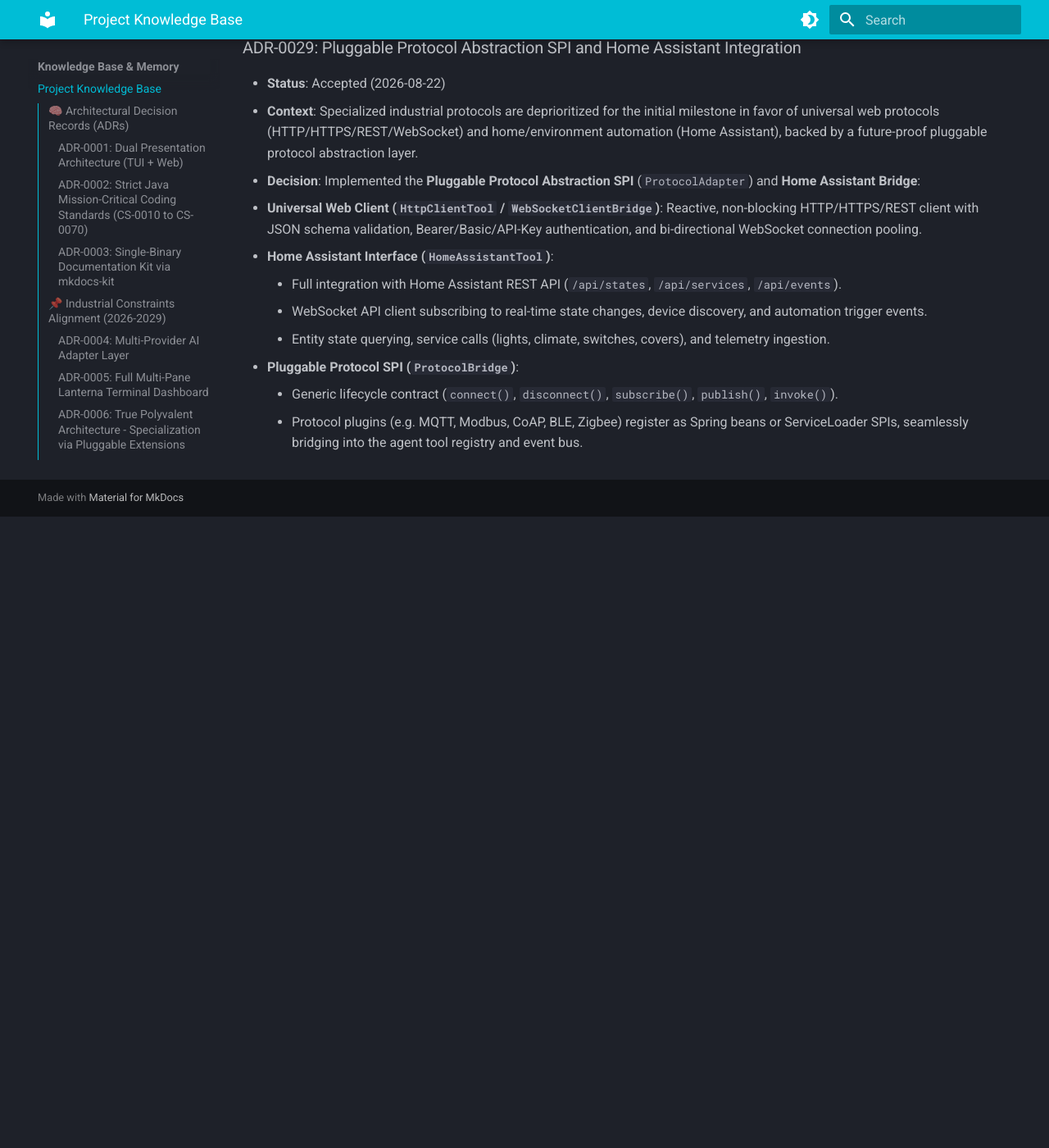
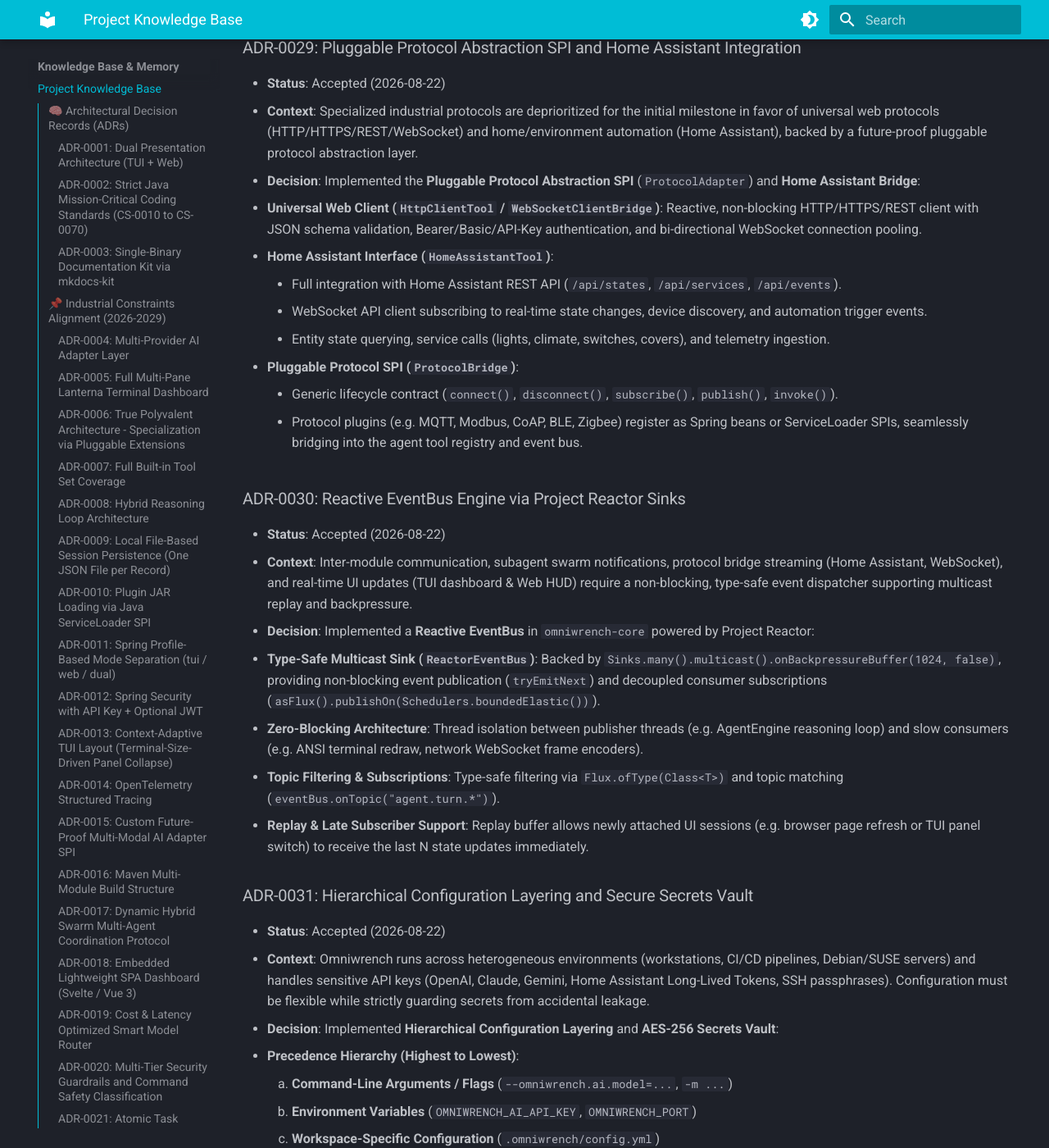
Before and after one commit to mlecabellec/omniwrench, an MkDocs documentation site: the page built from doc/docs/knowledge/knowledge_base.md, in a window 1280 px wide and 1400 px high, scrolled down 12634 px. Shown: the whole window at 82% size. Built offline with MkDocs 1.6.1 and Material for MkDocs 9.7.7, drawn with Linux system fonts in a browser that asks for light colours; before the commit the page ends 13264 px from its top, so only the background shows below that; some of the changed text lies outside the part shown.

Commit message:
ci(workflows): add GitHub Actions and Gitea Actions CI matrix and ADR-0030 to ADR-0032 [WIP]
- Added ADR-0030: Reactive EventBus Engine via Project Reactor Sinks
- Added ADR-0031: Hierarchical Configuration Layering & Secure Secrets Vault
- Added ADR-0032: Unified Matrix CI/CD Workflows for GitHub and Gitea Actions
- Created .github/workflows/ci.yml and .gitea/workflows/ci.yml CI configurations
- Fixed all PlantUML syntax in reports (antigravity, openclaw, opencode) with 0 diagram errors
- Verified clean build and full test execution pass (7/7 tests passing, doc site built)

```diff
--- a/doc/docs/knowledge/knowledge_base.md
+++ b/doc/docs/knowledge/knowledge_base.md
@@ -303,3 +303,44 @@
   - **Pluggable Protocol SPI (`ProtocolBridge`)**:
     * Generic lifecycle contract (`connect()`, `disconnect()`, `subscribe()`, `publish()`, `invoke()`).
     * Protocol plugins (e.g. MQTT, Modbus, CoAP, BLE, Zigbee) register as Spring beans or ServiceLoader SPIs, seamlessly bridging into the agent tool registry and event bus.
+
+### ADR-0030: Reactive EventBus Engine via Project Reactor Sinks
+- **Status**: Accepted (2026-08-22)
+- **Context**: Inter-module communication, subagent swarm notifications, protocol bridge streaming (Home Assistant, WebSocket), and real-time UI updates (TUI dashboard & Web HUD) require a non-blocking, type-safe event dispatcher supporting multicast replay and backpressure.
+- **Decision**: Implemented a **Reactive EventBus** in `omniwrench-core` powered by Project Reactor:
+  - **Type-Safe Multicast Sink (`ReactorEventBus`)**: Backed by `Sinks.many().multicast().onBackpressureBuffer(1024, false)`, providing non-blocking event publication (`tryEmitNext`) and decoupled consumer subscriptions (`asFlux().publishOn(Schedulers.boundedElastic())`).
+  - **Zero-Blocking Architecture**: Thread isolation between publisher threads (e.g. AgentEngine reasoning loop) and slow consumers (e.g. ANSI terminal redraw, network WebSocket frame encoders).
+  - **Topic Filtering & Subscriptions**: Type-safe filtering via `Flux.ofType(Class<T>)` and topic matching (`eventBus.onTopic("agent.turn.*")`).
+  - **Replay & Late Subscriber Support**: Replay buffer allows newly attached UI sessions (e.g. browser page refresh or TUI panel switch) to receive the last N state updates immediately.
+
+### ADR-0031: Hierarchical Configuration Layering and Secure Secrets Vault
+- **Status**: Accepted (2026-08-22)
+- **Context**: Omniwrench runs across heterogeneous environments (workstations, CI/CD pipelines, Debian/SUSE servers) and handles sensitive API keys (OpenAI, Claude, Gemini, Home Assistant Long-Lived Tokens, SSH passphrases). Configuration must be flexible while strictly guarding secrets from accidental leakage.
+- **Decision**: Implemented **Hierarchical Configuration Layering** and **AES-256 Secrets Vault**:
+  - **Precedence Hierarchy (Highest to Lowest)**:
+    1. **Command-Line Arguments / Flags** (`--omniwrench.ai.model=...`, `-m ...`)
+    2. **Environment Variables** (`OMNIWRENCH_AI_API_KEY`, `OMNIWRENCH_PORT`)
+    3. **Workspace-Specific Configuration** (`.omniwrench/config.yml`)
+    4. **User-Global Configuration** (`~/.config/omniwrench/config.yml`)
+    5. **Application Default Package Defaults** (`omniwrench-app/src/main/resources/application.yml`)
+  - **Secrets Masking & Vault**:
+    * Sensitive fields (`api-key`, `jwt-secret`, `token`, `password`) are automatically masked in TUI displays, Web API responses, and SLF4J logs (`sk-***...***`).
+    * Optional local encrypted secrets file (`.omniwrench/secrets.enc`) secured via AES-256-GCM, derived from a master passphrase or machine-id hash via PBKDF2/Argon2.
+
+### ADR-0032: Unified Matrix CI/CD Workflows for GitHub Actions and Gitea Actions
+- **Status**: Accepted (2026-08-22)
+- **Context**: Omniwrench is hosted simultaneously on GitHub and self-hosted Gitea instances. Continuous integration workflows must be portable, resilient, and automatically enforce the 5-stage quality verification protocol on all pull requests and pushes.
+- **Decision**: Implemented a **Unified Matrix CI/CD Workflow** declared under `.github/workflows/ci.yml` and `.gitea/workflows/ci.yml`:
+  - **Job 1 — Code Quality & Static Linting**:
+    * Runs on `ubuntu-latest` / Debian runner with Temurin OpenJDK 21.
+    * Executes Checkstyle (`mvn checkstyle:check`) and PMD (`mvn pmd:check`) against zero-tolerance rulesets.
+  - **Job 2 — Maven Multi-Module Test Suite**:
+    * Compiles all 6 modules and executes 100% JUnit 5 test suite across Linux matrix.
+    * Collects Surefire and JaCoCo coverage reports as workflow artifacts.
+  - **Job 3 — Documentation & PlantUML Compilation**:
+    * Executes `./helpers/build-docs.sh build` with `mkdocs-kit`.
+    * Verifies zero broken links and compiles standalone HTML site and PDF manuals.
+  - **Job 4 — Release Assembly (on tags/master)**:
+    * Packages Spring Boot executable Fat JAR (`omniwrench-app.jar`).
+    * Compiles GraalVM Native Image binary (`omniwrench`).
+    * Publishes multi-module release bundle with SHA-256 checksum manifests.
```
Also changed, not shown: doc/docs/reports/antigravity_sdk_analysis.md (+2 -2 lines), doc/docs/reports/openclaw_analysis.md (+1 -2 lines), doc/docs/reports/opencode_analysis.md (+1 -1 lines), 2 other files.
